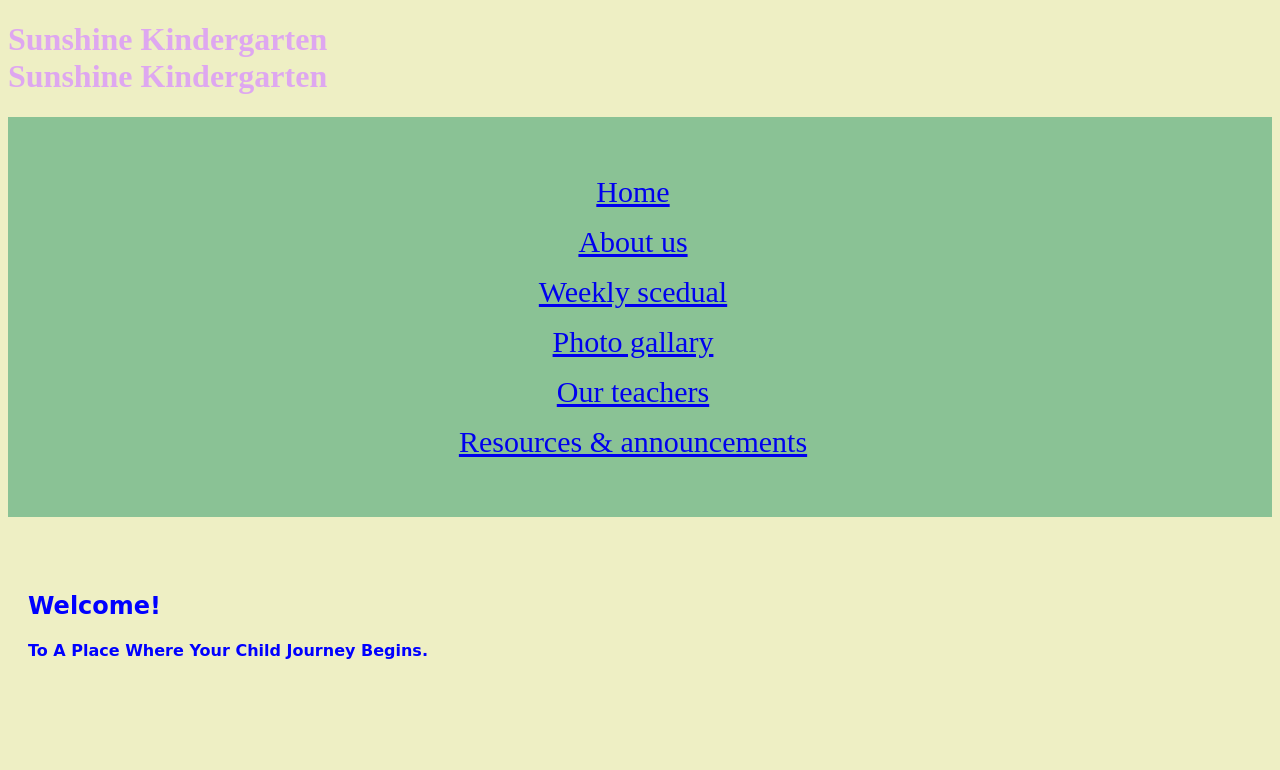
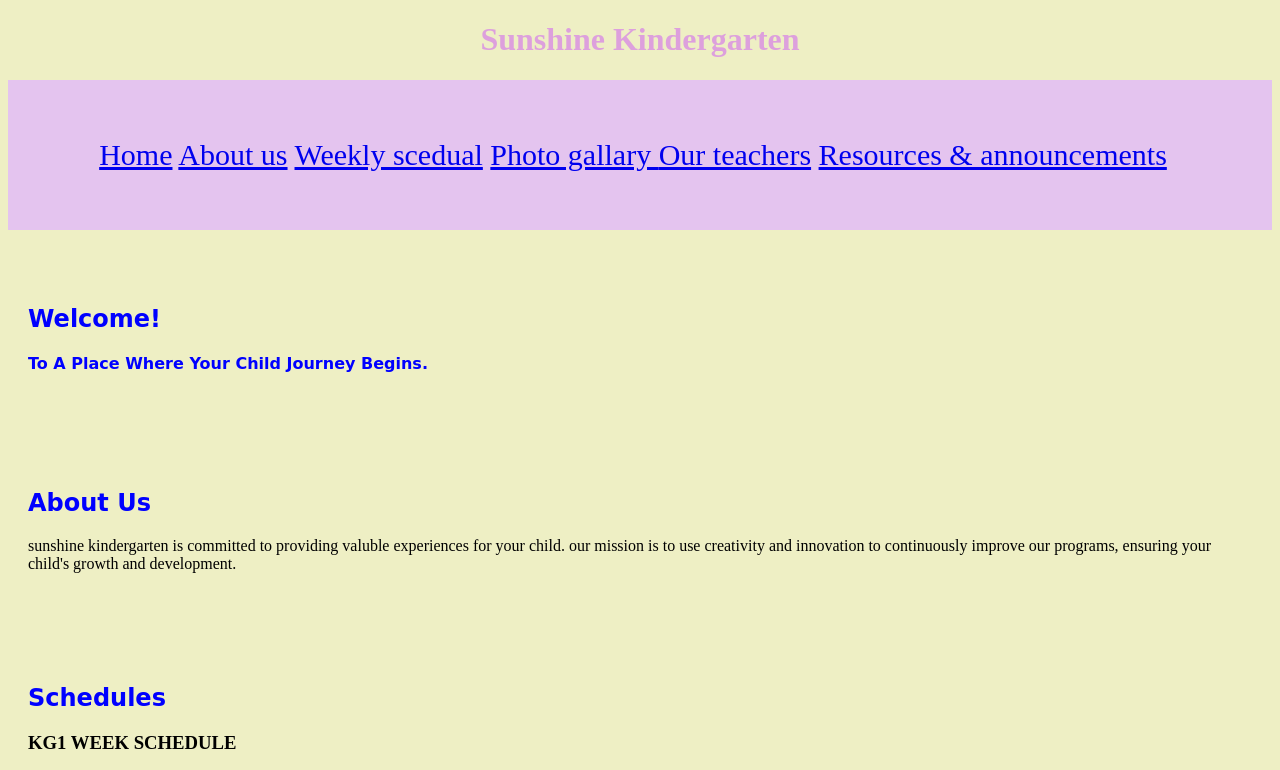
Before and after one commit to Alzahraa299/itcs333-a1, a plain HTML site: page index.html in a window 1280 px wide. Shown: the top 770 px of the page. Drawn offline with Linux system fonts and the light colour scheme.

Commit message:
made the header and nav look better

```diff
--- a/index.html
+++ b/index.html
@@ -19,25 +19,23 @@ header, navigation, main content areas, and footer
   <!--Page-->
   <body>
     <!--header-->
-    <h1>Sunshine Kindergarten
+
       <div class="h1">
-        <div>Sunshine Kindergarten</div>
+        <div><h1>Sunshine Kindergarten</h1></div>
+
+        <!--navigation-->
+        <nav>
+          <div class="nav">
+            <div> <a href="#H1">Home<a/>
+            <a href="#A1">About us<a/>
+            <a href="#S1">Weekly scedual<a/>
+            <a href="#P1">Photo gallary <a/>
+            <a href="#T1">Our teachers<a/>
+            <a href="#R1">Resources & announcements</a> </div>
+          </div>
+        </nav>
       </div>
-    </h1>
 
-    <!--navigation-->
-    <nav>
-      <div class="nav">
-
-         <div> <a href="#H1">Home<a/> </div>
-         <div> <a href="#A1">About us<a/> </div>
-         <div> <a href="#S1">Weekly scedual<a/> </div>
-         <div> <a href="#P1">Photo gallary <a/> </div>
-         <div> <a href="#T1">Our teachers<a/> </div>
-         <div> <a href="#R1">Resources & announcements</a> </div>
-
-      </div>
-    </nav>
     <!--Home-->
 
   <section id="H1">
--- a/styles.css
+++ b/styles.css
@@ -7,15 +7,16 @@
 */
 
 /*section1*/
-h1{
-    color:#dea7f0;
+.h1{
+    text-align:center;
+    color:plum;
 }
 
 
 nav{
     display: flex;
     flex-wrap: nowrap;
-    background-color: rgb(138, 194, 149);
+    background-color: #e4c4ef;
 }
 nav > div {
 
@@ -25,6 +26,9 @@ nav > div {
     line-height:50px;
     font-size: 30px;
 }
+a:hover{
+    color:whitesmoke;
+    background-color: plum;}
 footer{
   display: flex;
   flex-direction: column;
```
